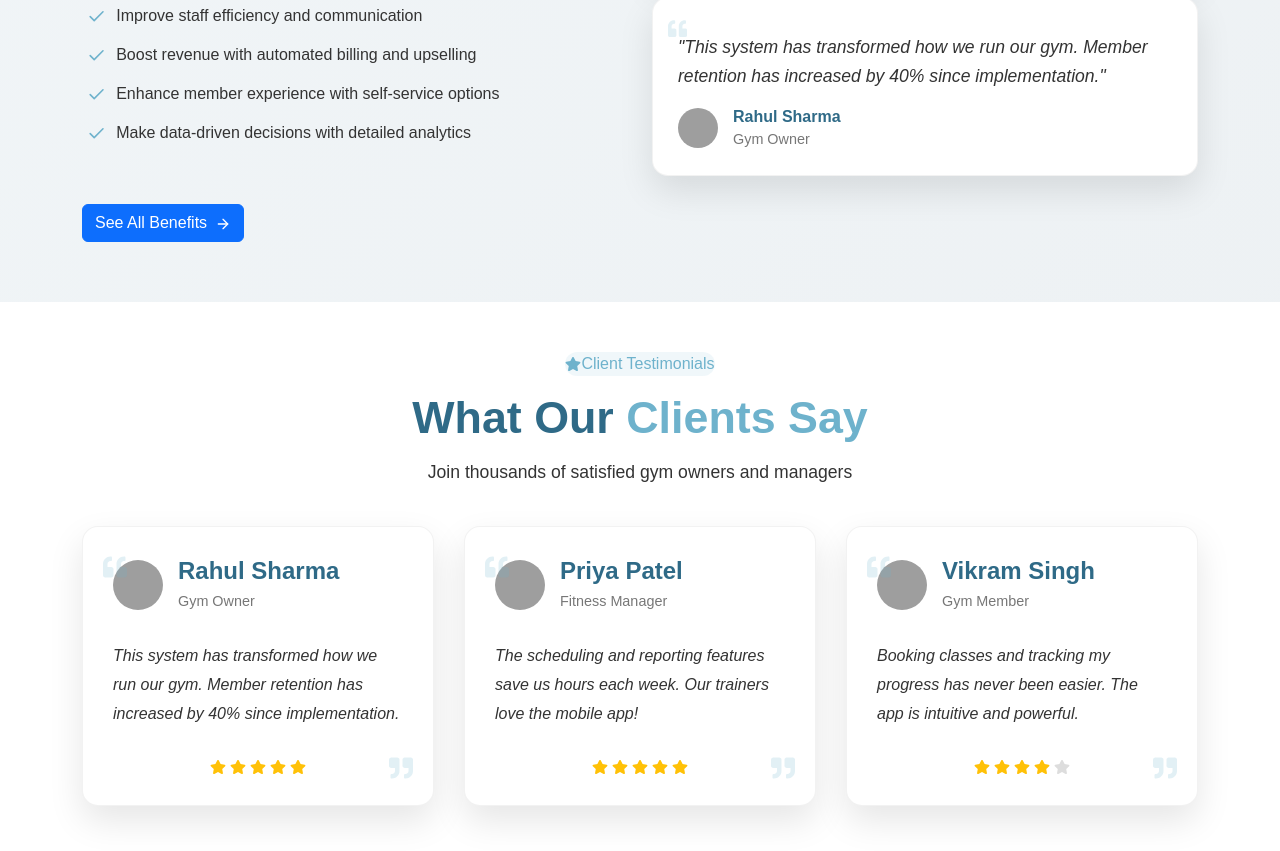
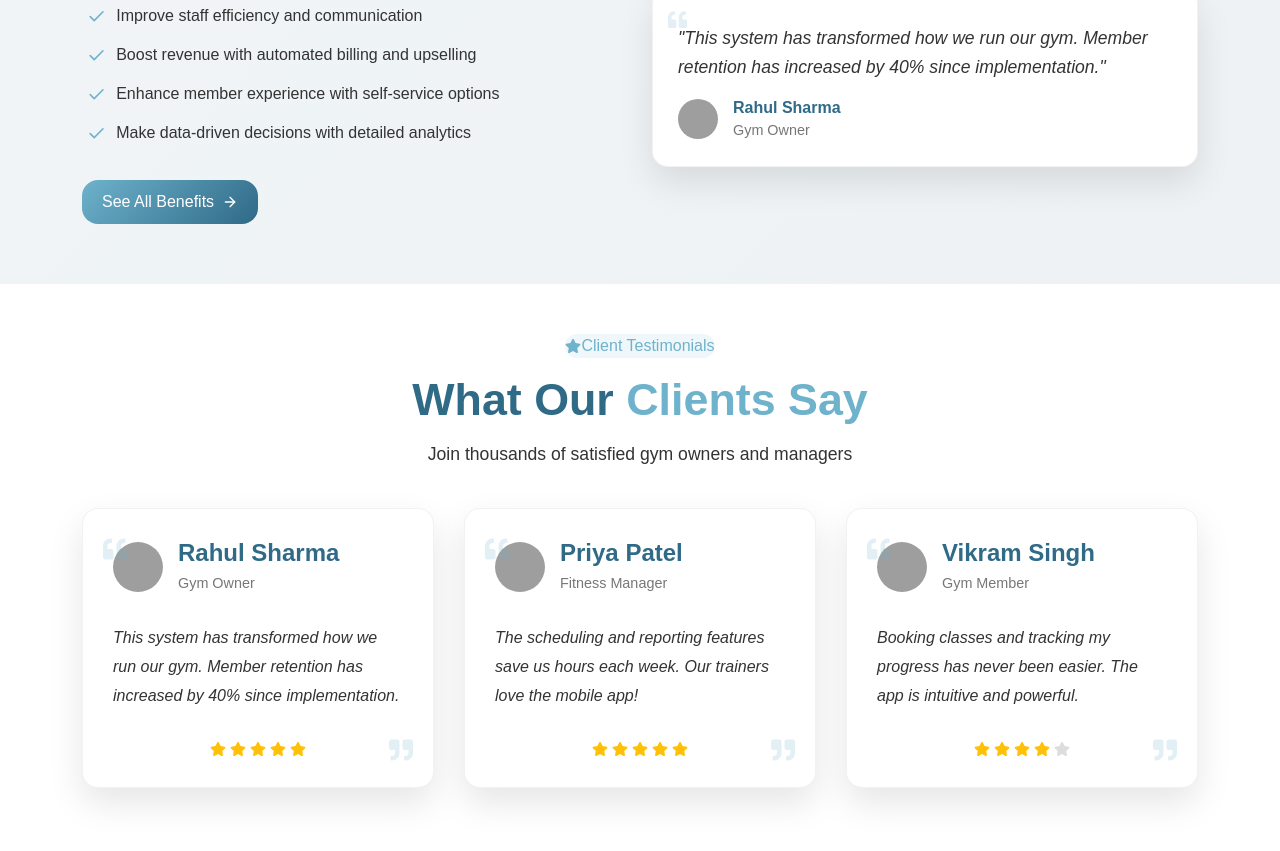
Before and after one commit to shrikantsullere/gym-frontend, a React (Vite) app: page / in a window 1280 px wide. Shown: the part 2109-2960 px from the top of the page. Built offline with nearby package versions, Linux system fonts and the light colour scheme; grey boxes are pictures that could not be loaded.

Commit message:
update button color

```diff
--- a/src/Website/LendingPage.css
+++ b/src/Website/LendingPage.css
@@ -313,6 +313,12 @@ body {
 .hero-btn:hover {
   transform: translateY(-5px);
   box-shadow: 0 10px 25px rgba(0, 0, 0, 0.1);
+}
+
+.btn-primary{
+  background: linear-gradient(135deg, var(--primary-color) 0%, var(--secondary-color) 100%);
+  border: none;
+  color: white;
 }
 
 .hero-btn-outline {
--- a/src/Website/LendingPage.jsx
+++ b/src/Website/LendingPage.jsx
@@ -457,7 +457,7 @@ const navigate = useNavigate();
                   ))}
                 </div>
 
-                <Button variant="primary" className="mt-4">
+                <Button className="mt-4 demo-btn">
                   See All Benefits
                   <FiArrowRight className="btn-icon" />
                 </Button>
```
